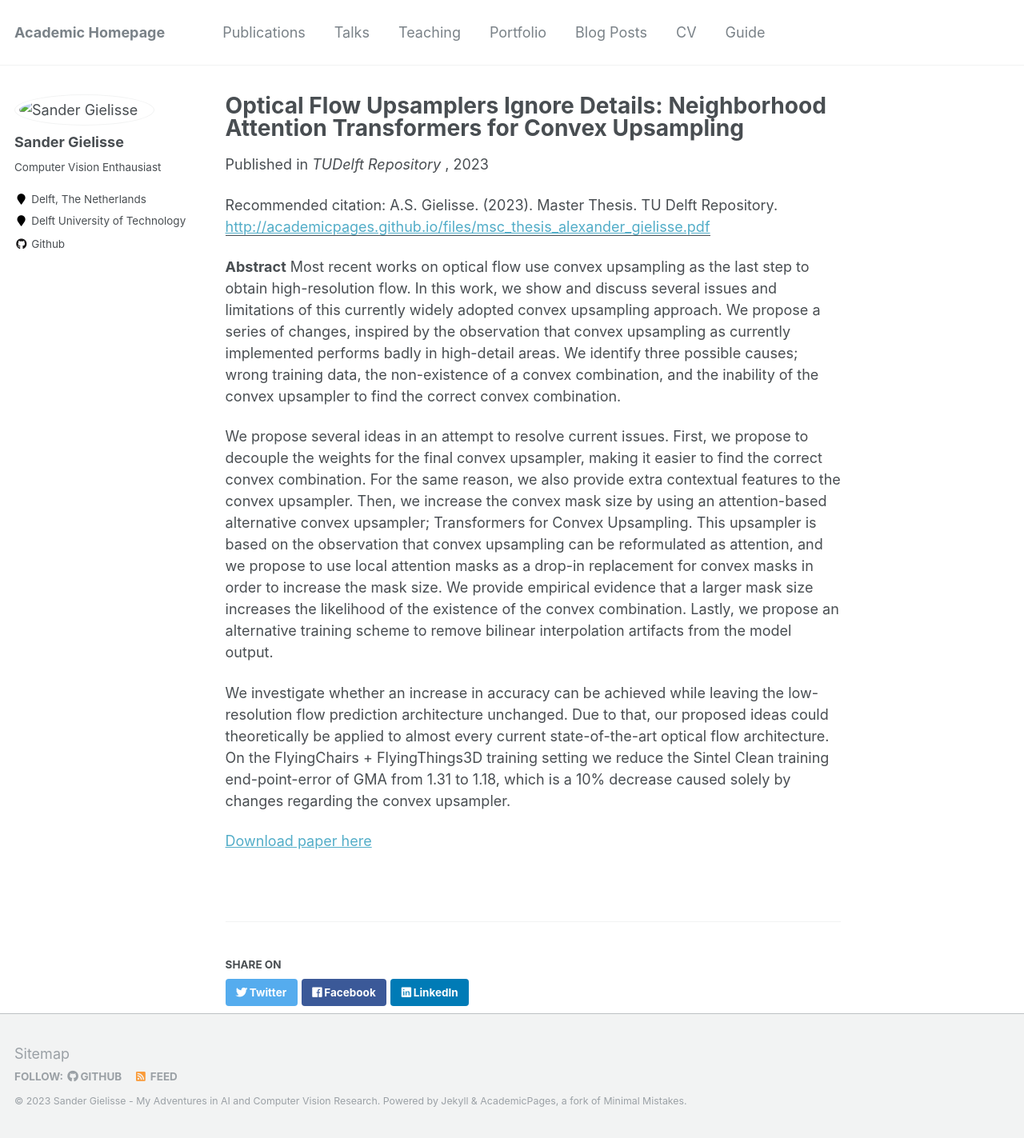
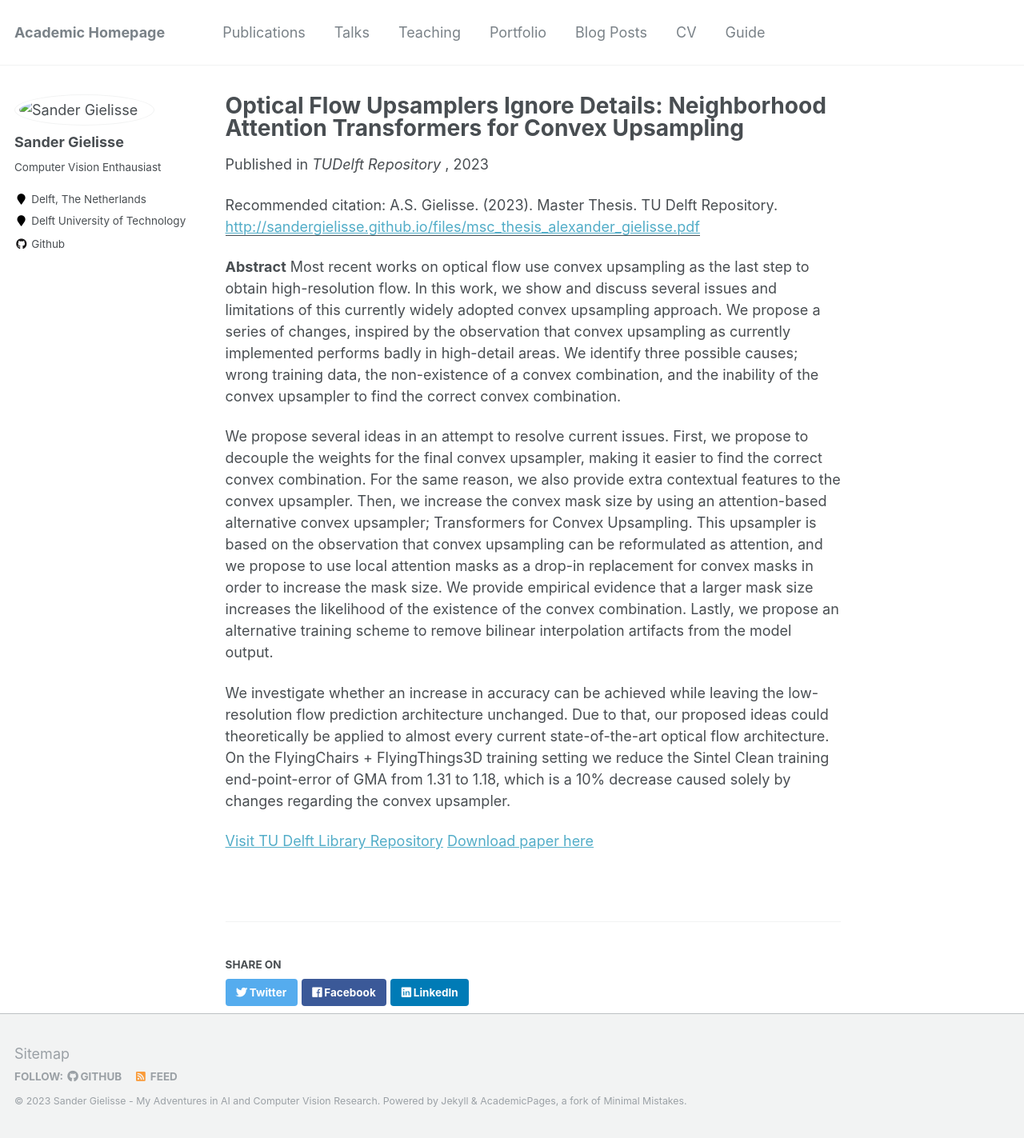
Before and after one commit to SanderGielisse/sandergielisse.github.io, a Jekyll site: the page built from _publications/2009-10-01-paper-title-number-1.md, in a window 1280 px wide. Shown: the whole page at 80% size. Built offline with Jekyll 4.4.1, drawn with Linux system fonts in a browser that asks for light colours; part of the change alters nothing that is shown.

Commit message:
Update 2009-10-01-paper-title-number-1.md

```diff
--- a/_publications/2009-10-01-paper-title-number-1.md
+++ b/_publications/2009-10-01-paper-title-number-1.md
@@ -5,7 +5,7 @@ permalink: /publication/tcu
 excerpt: 'This paper is about the number 1. The number 2 is left for future work.'
 date: 2023-03-03
 venue: 'TUDelft Repository  '
-paperurl: 'http://academicpages.github.io/files/msc_thesis_alexander_gielisse.pdf'
+paperurl: 'http://sandergielisse.github.io/files/msc_thesis_alexander_gielisse.pdf'
 citation: 'A.S. Gielisse. (2023). Master Thesis. TU Delft Repository.'
 ---
 
@@ -16,4 +16,5 @@ We propose several ideas in an attempt to resolve current issues. First, we prop
 
 We investigate whether an increase in accuracy can be achieved while leaving the low-resolution flow prediction architecture unchanged. Due to that, our proposed ideas could theoretically be applied to almost every current state-of-the-art optical flow architecture. On the FlyingChairs + FlyingThings3D training setting we reduce the Sintel Clean training end-point-error of GMA from 1.31 to 1.18, which is a 10% decrease caused solely by changes regarding the convex upsampler.
 
+[Visit TU Delft Library Repository](http://resolver.tudelft.nl/uuid:1e4321eb-4fc0-4e98-8e51-81b891fc8d63)
 [Download paper here](http://sandergielisse.github.io/files/msc_thesis_alexander_gielisse.pdf)
```
